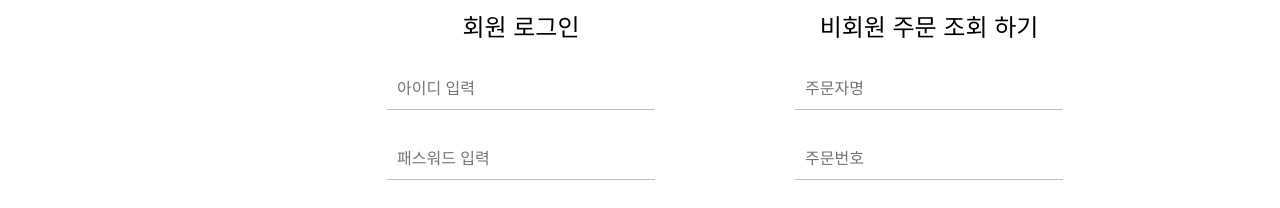
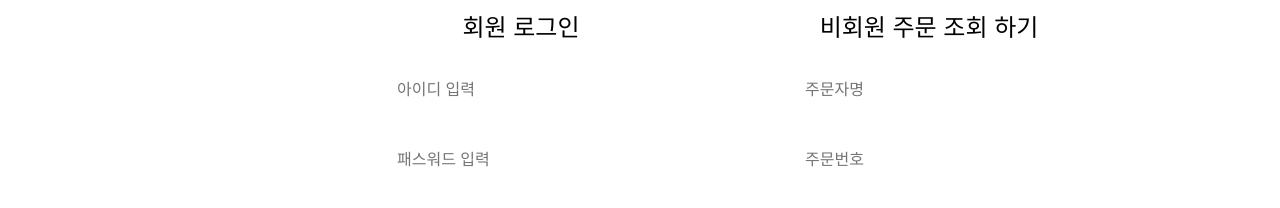
Before and after one commit to jiho9505/store-9, a React app in the folder client/: page /login in a window 1280 px wide. Shown: the part 562-770 px from the top of the page. Built offline with nearby package versions, Linux system fonts and the light colour scheme; a web font is replaced by a local one.

Commit message:
✨ input tag variant 속성 추가

```diff
--- a/client/src/components/base/Input/index.tsx
+++ b/client/src/components/base/Input/index.tsx
@@ -1,17 +1,22 @@
 import React from 'react';
 import styled from '@emotion/styled';
 import { css } from '@emotion/react';
+import { greyLine, normalRadius } from '@/static/style/common';
+
+type inputSize = 'large' | 'medium' | 'small';
+type inputVariant = 'normal' | 'outlined';
 
 type InputProps = {
   name: string;
   required: boolean;
-  size: string;
+  size: inputSize;
   value: string;
   placeholder: string;
+  variant: inputVariant;
   onChange: (e: React.ChangeEvent<HTMLInputElement>) => void;
 };
 
-const Input = ({ name, required, onChange, size, value, placeholder }: InputProps) => {
+const Input = ({ name, required, onChange, size, value, placeholder, variant }: InputProps) => {
   return (
     <InputContainer size={size}>
       <CustomInput
@@ -20,6 +25,7 @@ const Input = ({ name, required, onChange, size, value, placeholder }: InputProp
         required={required}
         onChange={onChange}
         placeholder={placeholder}
+        variant={variant}
       />
     </InputContainer>
   );
@@ -28,7 +34,11 @@ const Input = ({ name, required, onChange, size, value, placeholder }: InputProp
 export default Input;
 
 type InputContainerProps = {
-  size: string;
+  size: inputSize;
+};
+
+type InputVariantProps = {
+  variant: inputVariant;
 };
 
 const getInputSize = (size: string) => {
@@ -53,12 +63,16 @@ const InputContainer = styled.div<InputContainerProps>`
   padding: 0 10px;
 `;
 
-const CustomInput = styled.input`
+const CustomInput = styled.input<InputVariantProps>`
   width: 100%;
   height: 100%;
-  border: none;
   padding: 0 10px;
-  border-bottom: 1px solid #c0c0c0;
-  outline: none;
+  border-bottom: ${(props) => (props.variant === 'outlined' ? 'none' : `1px solid ${greyLine}`)};
+  border: ${(props) => (props.variant === 'outlined' ? `1px solid ${greyLine}` : 'none')};
+  border-radius: ${(props) => (props.variant === 'outlined' ? `${normalRadius}` : '0px')};
   font-size: 1rem;
 `;
+
+Input.defaultProps = {
+  variant: 'normal',
+};
```
